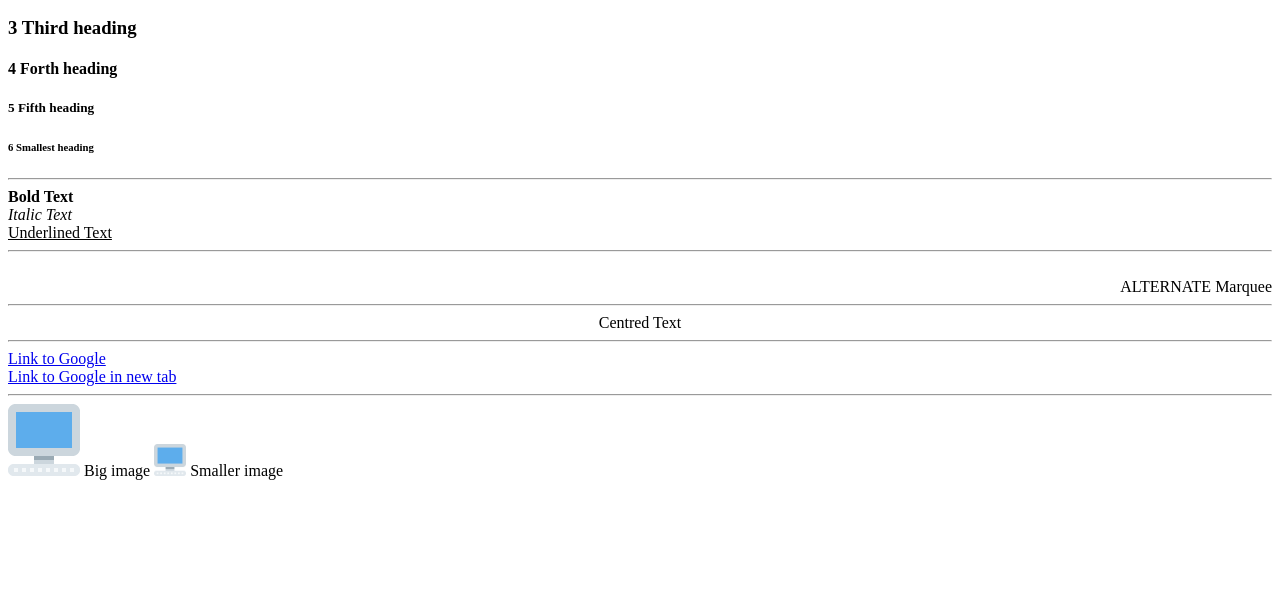
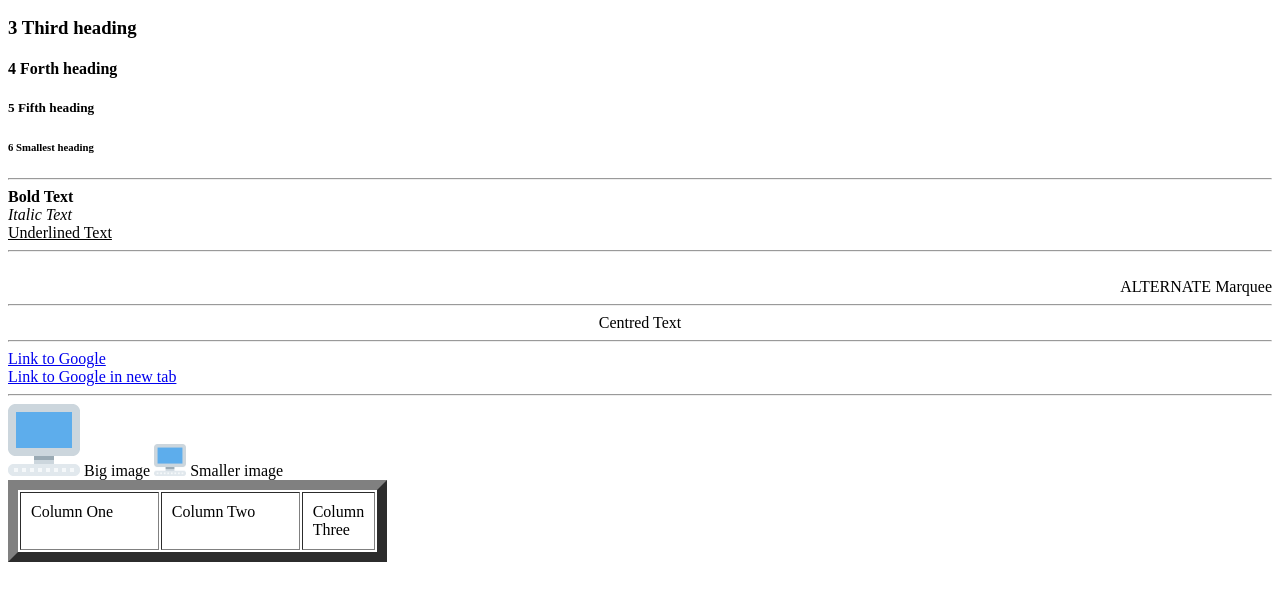
Before and after one commit to Mrcomputer1/SomeHTMLStuff, a plain HTML site: page Tags.html in a window 1280 px wide. Shown: the part 172-772 px from the top of the page. Drawn offline with Linux system fonts and the light colour scheme.

Commit message:
Update Tags.html

```diff
--- a/Tags.html
+++ b/Tags.html
@@ -57,5 +57,22 @@
 		<!-- Note: Computer Emoji is from Twitter's twemoji (CC-BY 4.0) -->
 		<IMG SRC="images/twemoji-1f4bb.png"> Big image
 		<IMG SRC="images/twemoji-1f4bb.png" WIDTH=32 HEIGHT=32> Smaller image
+
+		<!--
+		  Tables
+		-->
+		<TABLE BORDER=10 WIDTH="30%" CELLPADDING="10">
+			<TR> <!-- Table Row -->
+				<TD WIDTH="45%" VALIGN="TOP"> <!-- Table Column in Row - Column 1 -->
+					Column One
+				</TD>
+				<TD WIDTH="45%" VALIGN="TOP"> <!-- Table Column in Row - Column 2 -->
+					Column Two
+				</TD>
+				<TD WIDTH="45%" VALIGN="TOP"> <!-- Table Column in Row - Column 3 -->
+					Column Three
+				</TD>
+			</TR>
+		</TABLE>
 	</BODY>
 </HTML>
```
